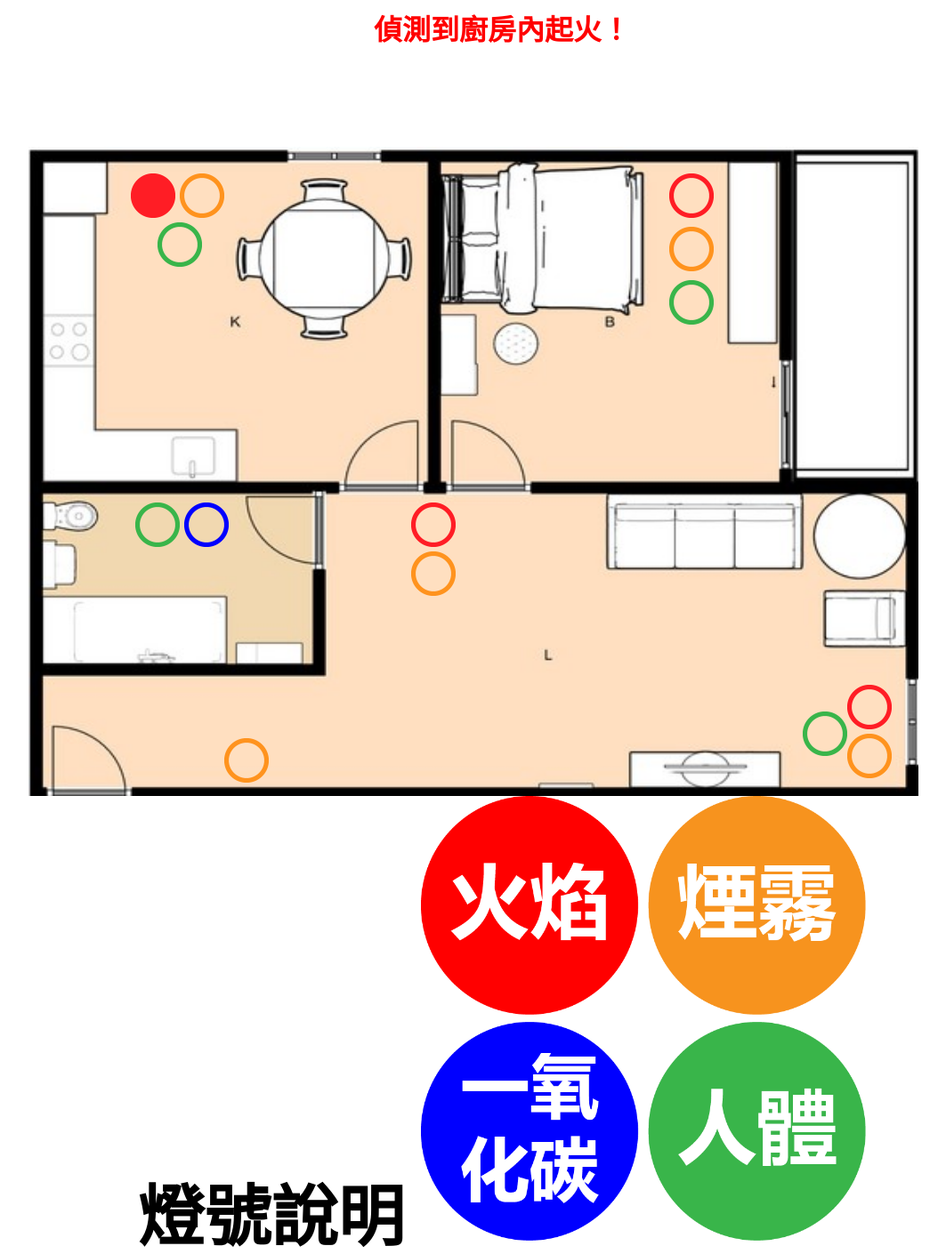
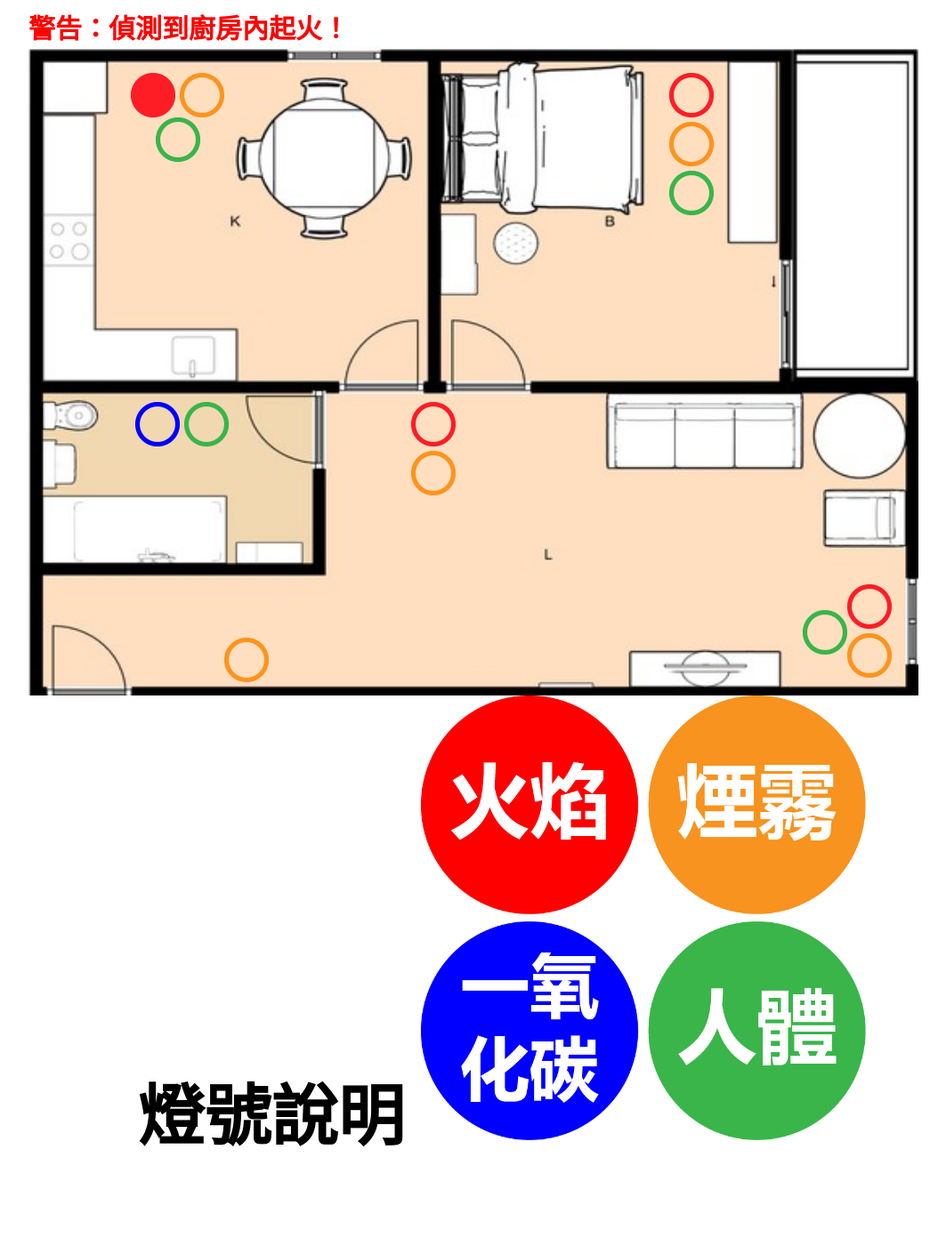
Before and after one commit to Elius0911/FireIOT, a PHP site: page / in a window 1280 px wide. Shown: the top 1410 px of the page at 89% size, without its empty margins (76-1139 px from the left). After the commit the page ends 1289 px from the top, so only its background shows below. Run offline with PHP 8.4, Linux system fonts and the light colour scheme; tables that the repository leaves empty or names only in its code hold one stand-in row (values such as "Sample post"); data that the repository does not hold is empty.

Commit message:
adjustment

```diff
--- a/alarm.json
+++ b/alarm.json
@@ -1 +1 @@
-{"alarm":1,"warningText":"\u5075\u6e2c\u5230\u5eda\u623f\u5167\u8d77\u706b\uff01"}
+{"alarm":1,"warningText":"\u5075\u6e2c\u5230\u5eda\u623f\u5167\u8d77\u706b\uff0c\u4e26\u5df2\u5ef6\u71d2\u5230\u5eda\u623f\u9580\u53e3\uff01"}
--- a/haha.css
+++ b/haha.css
@@ -1,39 +1,45 @@
-.cc {
+.top {
+    margin: 0px 0px 0px 100px;
+}
+    .warning {
+        font-size: 30px;
+        font-weight: bold;
+        color: rgb(255, 0, 0);
+    }
+    .instructionText {
+        font-size: 30px;
+        font-weight: bold;
+    }
+    .instruction {
+        font-size: 30px;
+        font-weight: bold;
         color: rgb(255, 0, 0);
     }
 
+/*平面圖*/
 .floor{
     position: relative;
     text-align: center;
 }
 
+    /*廚房*/
     .Kitchen_fire{
         position: absolute;
         top: 30px;
         left : 215px;
-}
-.Kitchen_body{
-    position: absolute;
-    top: 85px;
-    left : 245px;
     }
     .Kitchen_smoke{
         position: absolute;
         top: 30px;
         left : 270px;
     }
-
-.Toilet_body{
+    .Kitchen_body{
         position: absolute;
-    top: 400px;
-    left : 220px;
-}
-.Toilet_CO{
-    position: absolute;
-    top: 400px;
-    left : 275px;
+        top: 80px;
+        left : 242.5px;
     }
 
+    /*廚房門*/
     .KitchenGate_fire{
         position: absolute;
         top: 400px;
@@ -45,49 +51,60 @@
         left : 530px;
     }
 
-.Gate_smoke{
+    /*臥室*/
+    .Bedroom_fire{
         position: absolute;
-    top: 665px;
-    left : 320px;
+        top: 30px;
+        left : 820px;
+    }
+    .Bedroom_smoke{
+        position: absolute;
+        top: 85px;
+        left : 820px;
+    }
+    .Bedroom_body{
+        position: absolute;
+        top: 140px;
+        left : 820px;
+    }
+
+    /*客廳*/
+    .Livingroom_fire{
+        position: absolute;
+        top: 605px;
+        left : 1020px;
     }
     .Livingroom_smoke{
         position: absolute;
         top: 660px;
         left : 1020px;
     }
-.Livingroom_fire{
-    position: absolute;
-    top: 605px;
-    left : 1020px;
-}
     .Livingroom_body{
         position: absolute;
-    top: 635px;
+        top: 634px;
         left : 970px;
     }
 
-.Bedroom_smoke{
+    /*大門*/
+    .Gate_smoke{
         position: absolute;
-    top: 90px;
-    left : 820px;
-}
-.Bedroom_body{
-    position: absolute;
-    top: 150px;
-    left : 820px;
-}
-.Bedroom_fire{
-    position: absolute;
-    top: 30px;
-    left : 820px;
+        top: 665px;
+        left : 320px;
     }
 
-.light {
-    font-size: 75px;
-    font-weight:bold;
-    text-align:center;
+    /*廁所*/
+    .Toilet_CO{
+        position: absolute;
+        top: 400px;
+        left : 220px;
+    }
+    .Toilet_body{
+        position: absolute;
+        top: 400px;
+        left : 275px;
     }
 
+    /*箭頭*/
     .KitchenToGateArrow{
         position: absolute;
         top: 230px;
@@ -108,3 +125,11 @@
         top: 620px;
         left : 150px;
     }
+
+
+/*燈號指示*/
+.light {
+    font-size: 75px;
+    font-weight: bold;
+    text-align: center;
+}
--- a/index.php
+++ b/index.php
@@ -10,13 +10,30 @@ require_once 'logic.php';
     </head>
 
 <body>
-    <div class="cc">
-        <center><b><font color="red" size="6">
-            <?php echo $warningText?><br>
-            <?php echo $instructionText?><br>
-            <?php echo $instructionText2?><br>
-            <?php echo $instructionText3?><br>
-        </font></b></center>
+    <div class="top">
+        <div class="warning">
+            <?php
+                if ($warningText != "")
+                    echo "警告：" . $warningText;
+            ?>
+        </div>
+
+        <div class="instructionText">
+            <?php
+                if ($instructionText != "" || $instructionText2 != "" || $instructionText3 != "")
+                    echo "逃生指示：";
+            ?>
+        </div>
+        <div class="instruction">
+            <?php
+                if ($instructionText != "")
+                    echo "●　" . $instructionText . "<br>";
+                if ($instructionText2 != "")
+                    echo "●　" . $instructionText2 . "<br>";
+                if ($instructionText3 != "")
+                    echo "●　" . $instructionText3;
+            ?>
+        </div>
     </div>
 
     <div class="floor">
```
Lines whose indentation alone changed are shown as unchanged.
